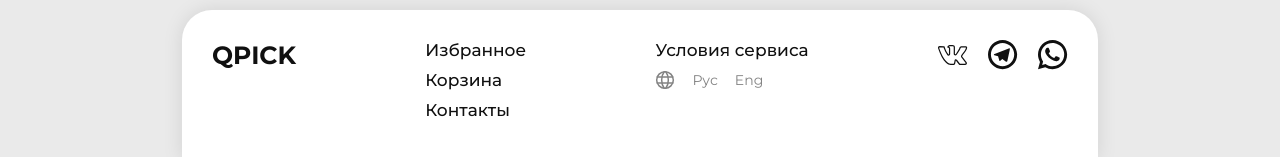
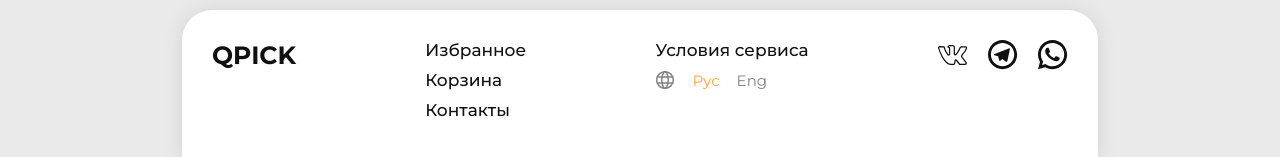
Before and after one commit to KatruxaGudkova/Online_store_of_audio_accessories, a React (Create React App) app: page /cart in a window 1280 px wide. Shown: the part 640-797 px from the top of the page. Built offline with nearby package versions, Linux system fonts and the light colour scheme.

Commit message:
Добавила на иконки ссылки и визуальные эфекты при наведении

```diff
--- a/src/components/Footer.jsx
+++ b/src/components/Footer.jsx
@@ -14,7 +14,7 @@ function Footer() {
               <a href="#">Избранное</a>
             </li>
             <li>
-              <a href="#">Корзина</a>
+              <a href="/cart">Корзина</a>
             </li>
             <li>
               <a href="#">Контакты</a>
@@ -27,7 +27,7 @@ function Footer() {
             </li>
             <li className="footer-lang">
               <img src="/images/lang.svg" alt="lang" />
-              <span>Рус</span> <span className="inactive">Eng</span>
+              <span className="active">Рус</span> <span className="inactive">Eng</span>
             </li>
           </ul>
 
--- a/src/components/Footer.scss
+++ b/src/components/Footer.scss
@@ -26,6 +26,12 @@ footer {
       font-weight: 700;
       font-size: 25px;
       color: #101010;
+      cursor: pointer;
+      transition: transform 0.2s ease;
+
+      &:hover {
+        transform: scale(1.1);
+      }
     }
 
     ul {
@@ -53,7 +59,7 @@ footer {
     .footer-policy {
       li {
         color: #838383;
-        font-size: 14px;
+        font-size: 15px;
       }
     }
 
@@ -69,6 +75,10 @@ footer {
 
       .inactive {
         color: #838383;
+      }
+
+      .active {
+        color: #ffa542;
       }
     }
 
--- a/src/components/Header.jsx
+++ b/src/components/Header.jsx
@@ -9,16 +9,18 @@ function Header() {
       <div className="logo">QPICK</div>
       <div className="navbar">
         <div className="navbar_favorite">
+          <a href="#" target="_blank" rel="noreferrer">
             <img src="/images/favorite.svg" className="favorite-icon" />
             {favoritesCount > 0 && (
               <span className="badge">{favoritesCount}</span>
             )}
+          </a>
         </div>
         <div className="navbar_basket">
+          <a href="/cart" target="_blank" rel="noreferrer">
             <img src="/images/basket.svg" className="basket-icon" />
-          {basketCount > 0 && (
-            <span className="badge">{basketCount}</span>
-          )}
+            {basketCount > 0 && <span className="badge">{basketCount}</span>}
+          </a>
         </div>
       </div>
     </header>
--- a/src/components/Header.scss
+++ b/src/components/Header.scss
@@ -10,6 +10,11 @@ header {
 
     .logo {
       cursor: pointer;
+      transition: transform 0.2s ease;
+
+      &:hover {
+        transform: scale(1.1);
+      }
     }
 
     .navbar {
@@ -23,17 +28,31 @@ header {
     .navbar_basket {
       position: relative;
       padding: 15px;
+
     }
 
     .favorite-icon{
       width: 22px;
       height: 20px;
       cursor: pointer;
+      cursor: pointer;
+      transition: transform 0.2s ease;
+
+      &:hover {
+        transform: scale(1.1);
+      }
+
     }
     .basket-icon{
       width: 23.2px;
       height: 23.2px;
       cursor: pointer;
+      cursor: pointer;
+      transition: transform 0.2s ease;
+
+      &:hover {
+        transform: scale(1.1);
+      }
     }
 
 
```
Lines whose indentation alone changed are shown as unchanged.
